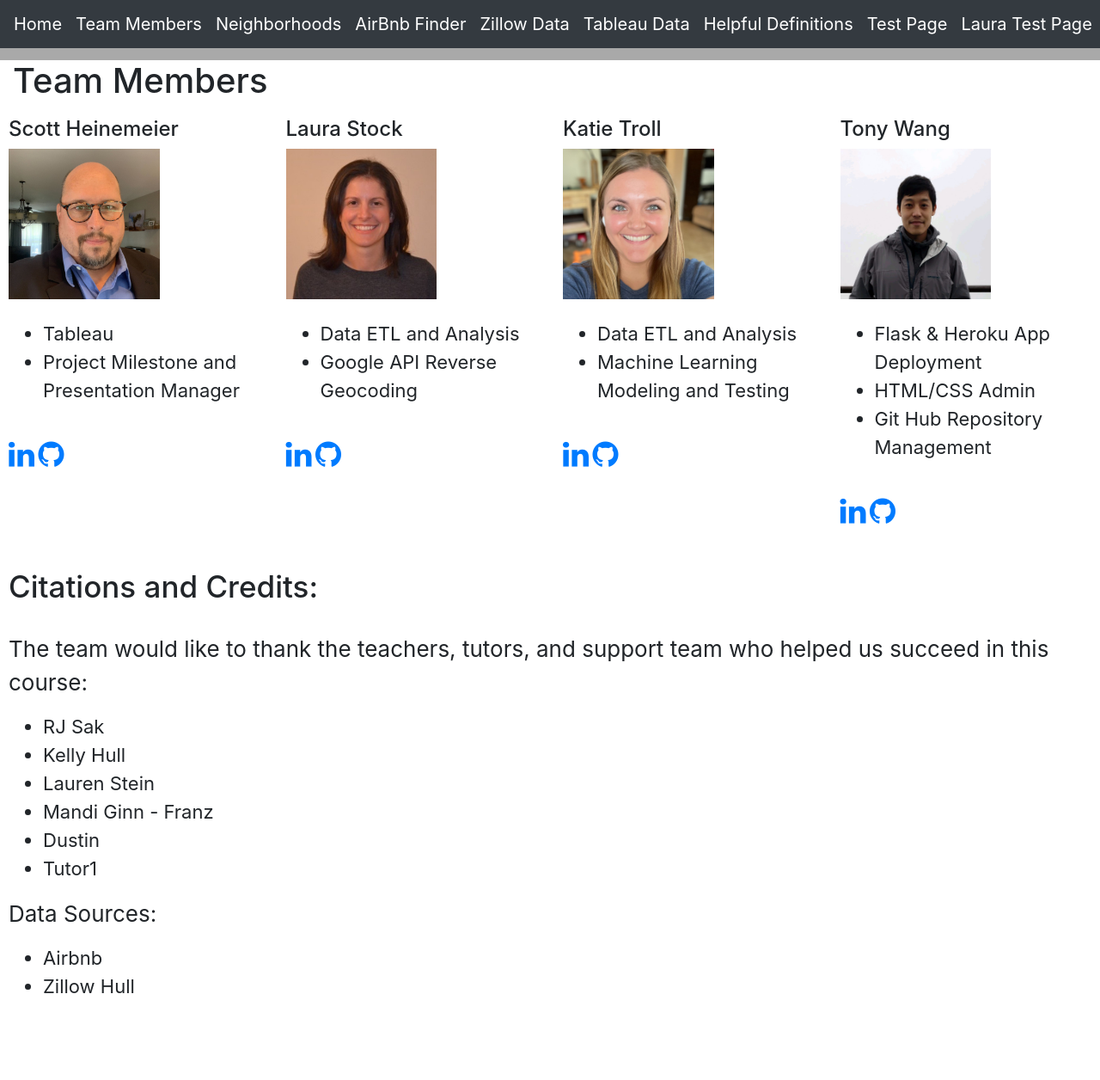
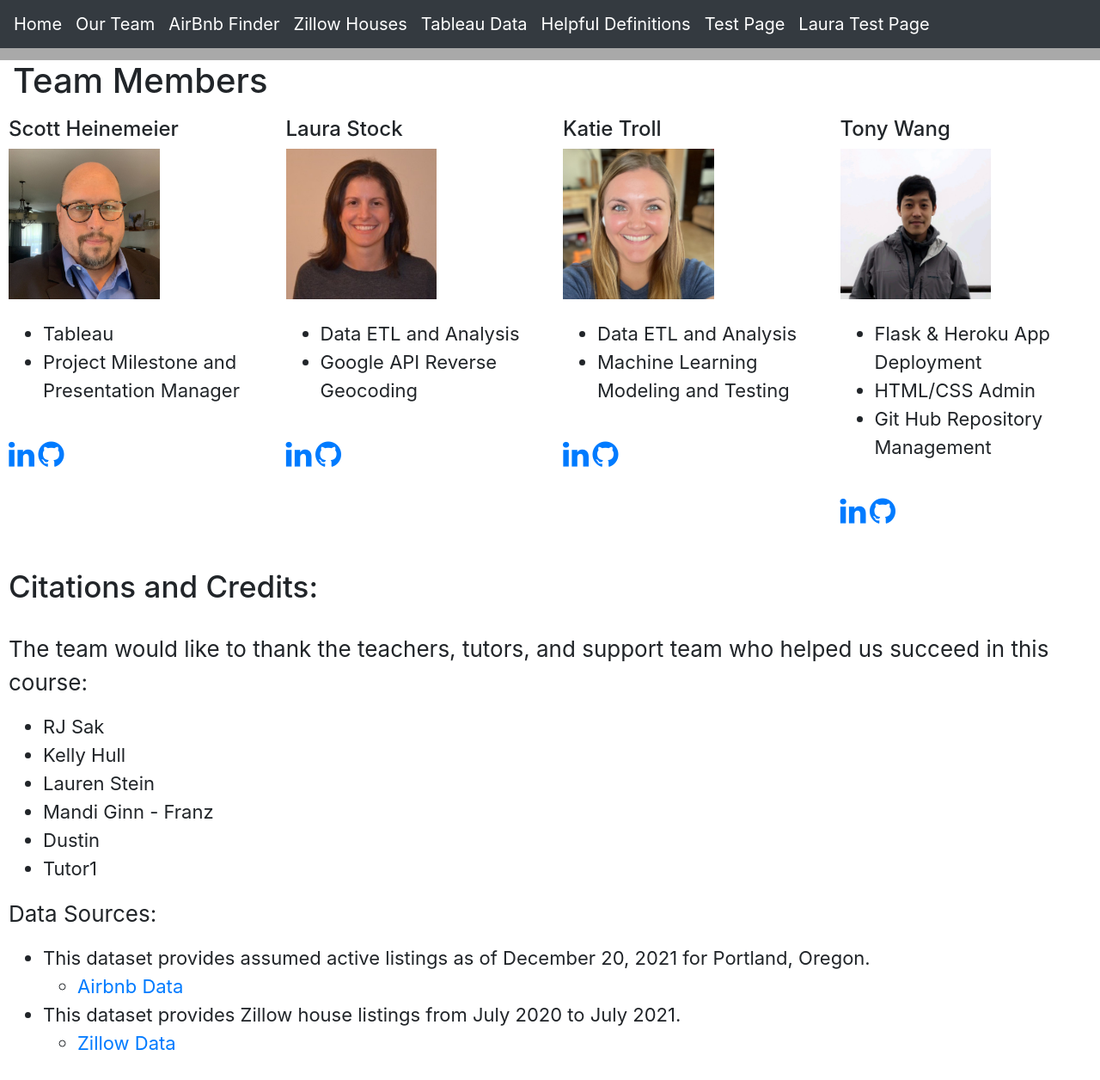
Before and after one commit to tonywang3571/Final_Project_Repo, a Flask app: page /team/ in a window 1280 px wide. Shown: the whole page at 86% size. Before the commit the page ends 1155 px from the top, so only its background shows below. Run offline with Flask 2, Linux system fonts and the light colour scheme; some libraries are stand-ins or nearby versions.

Commit message:
updated templates and moved files to Archives

```diff
--- a/app.py
+++ b/app.py
@@ -20,10 +20,6 @@ def zillow():
 def tableau():
     return render_template('tableau.html')
 
-# @app.route("/data/")
-# def data():
-#     return render_template('index.html')
-
 @app.route("/test/")
 def test():
     return render_template('test.html')
@@ -40,9 +36,5 @@ def team():
 def description_of_calcs():
     return render_template('description_of_calcs.html')
 
-@app.route("/neighborhoods/")
-def neighborhoods():
-    return render_template('neighborhoods.html')
-
 if __name__ == "__main__":
     app.run(debug=True)
--- a/templates/base.html
+++ b/templates/base.html
@@ -39,10 +39,9 @@
         <nav class="navbar navbar-dark bg-dark navbar-expand-lg">
             <!-- 'a class' is default styling from Bootstrap -->
             <a class="navbar-brand" href="/">Home</a>
-            <a class="navbar-brand" href="/team/">Team Members</a>
-            <a class="navbar-brand" href="/neighborhoods/">Neighborhoods</a>
+            <a class="navbar-brand" href="/team/">Our Team</a>
             <a class="navbar-brand" href="/airbnb/">AirBnb Finder</a>
-            <a class="navbar-brand" href="/zillow/">Zillow Data</a>
+            <a class="navbar-brand" href="/zillow/">Zillow Houses</a>
             <a class="navbar-brand" href="/tableau/">Tableau Data</a>
             <a class="navbar-brand" href="/description_of_calcs/">Helpful Definitions</a>
             <a class="navbar-brand" href="/test/">Test Page</a>
--- a/templates/team.html
+++ b/templates/team.html
@@ -76,8 +76,16 @@
         <div class="col-md-12">
             <p style="font-size: 26px;">Data Sources:
                 <ul class="unordered-list">
-                    <li style="font-size: 22px;">Airbnb</li>
-                    <li style="font-size: 22px;">Zillow Hull</li>
+                    <li style="font-size: 22px;">This dataset provides assumed active listings as of December 20, 2021 for Portland, Oregon.
+                        <ul>
+                            <li><a href="http://insideairbnb.com/get-the-data/">Airbnb Data</a></li>
+                        </ul>
+                    </li>
+                    <li style="font-size: 22px;">This dataset provides Zillow house listings from July 2020 to July 2021.
+                        <ul>
+                            <li><a href="https://www.kaggle.com/datasets/threnjen/portland-housing-prices-sales-jul-2020-jul-2021">Zillow Data</a></li>
+                        </ul>
+                    </li>
                 </ul>
             </p>
         </div>
--- a/templates/zillow.html
+++ b/templates/zillow.html
@@ -1,8 +1,8 @@
 <!-- Using zillow file to build upon base html file -->
 <!-- specifically changing page title and body of webpage content -->
 {% extends "base.html" %}
-{% block title %}Portland Zillow Data{% endblock %}
-{% block header %}Portland Zillow Data{% endblock %}
+{% block title %}Portland Zillow Houses{% endblock %}
+{% block header %}Portland Zillow Houses{% endblock %}
 
 {% block body %}
 <script src='https://api.mapbox.com/mapbox.js/plugins/leaflet-markercluster/v1.0.0/leaflet.markercluster.js'></script>
@@ -48,7 +48,7 @@
                     </li>
                     <li class="list-group-item">
                         <label for="ppsqft">Price per Square Foot</label>
-                        <input type="text" placeholder=Price per Square Foot" id="price_per_square_foot" />
+                        <input type="text" placeholder="Price per Square Foot" id="price_per_square_foot" />
                     </li>
                     <!-- button to apply filters -->
                     <li class="list-group">
```
Also changed, not shown: templates/index.html (+19 -2 lines), Archives/Archived app files/neighborhoods.html (renamed from templates/neighborhoods.html), Archives/Archived app files/portland_city_view.jpg (renamed from static/images/portland_city_view.jpg), Archives/Archived app files/testing50airbnb.js (renamed from static/js/testing50airbnb.js), Archives/Archived app files/testing50airbnb2.js (renamed from static/js/testing50airbnb2.js), Archives/Archived app files/testing50airbnb3.js (renamed from static/js/testing50airbnb3.js), static/images/tony.jfif.
